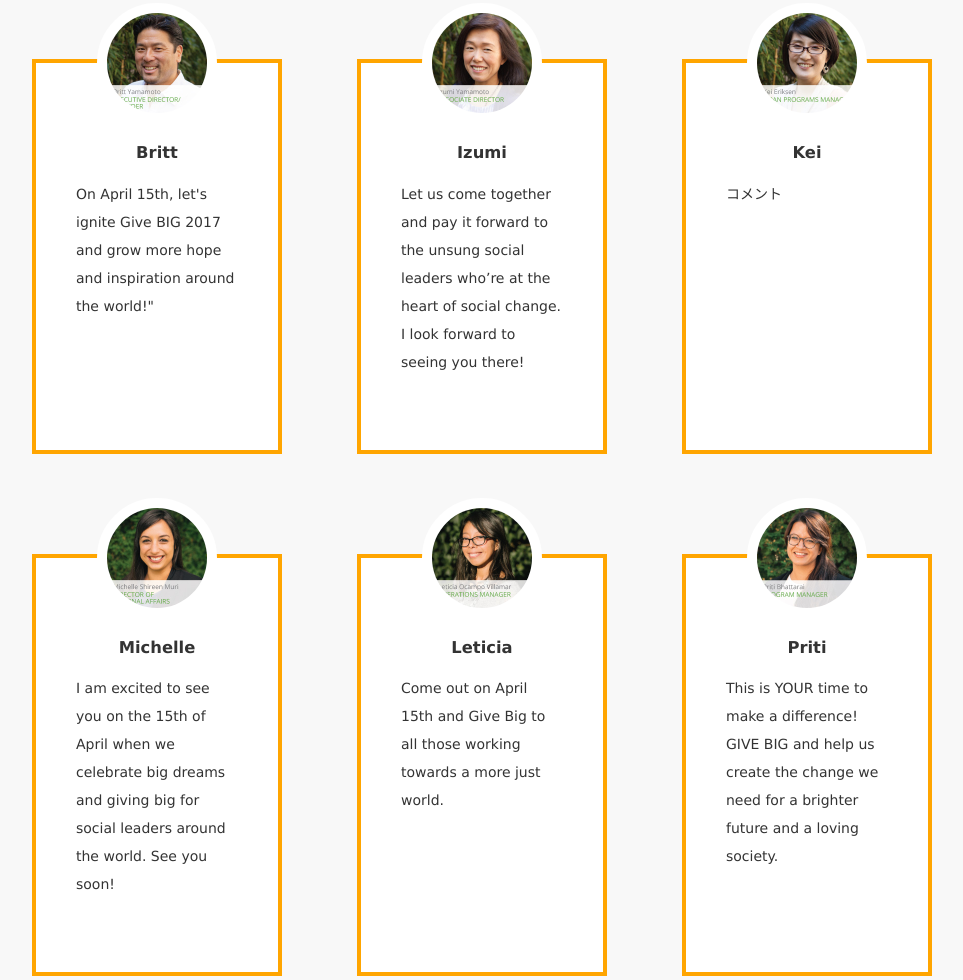
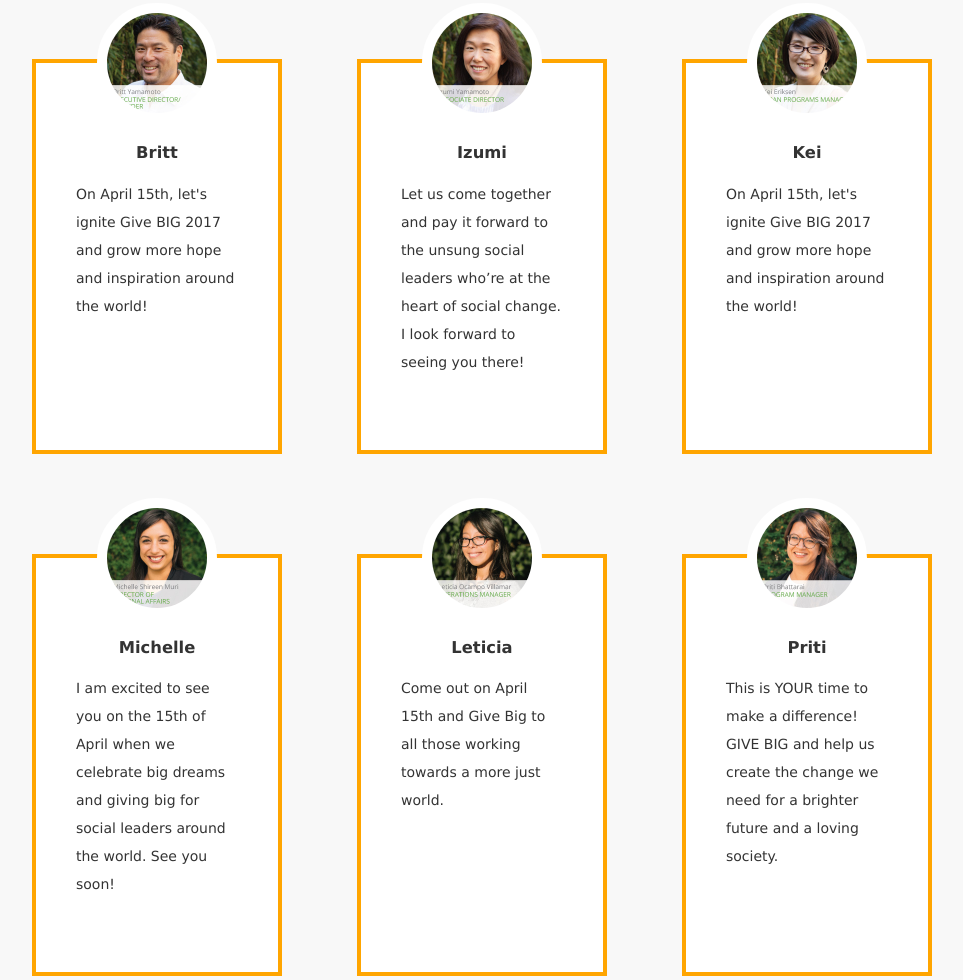
Before and after one commit to yojiroo/ileap.github.io, a plain HTML site: page index.html in a window 1280 px wide. Shown: the part 2556-3536 px from the top of the page, without its empty margins (158-1121 px from the left). Drawn offline with Linux system fonts and the light colour scheme.

Commit message:
index update done

```diff
--- a/index.html
+++ b/index.html
@@ -55,7 +55,7 @@
       <div class="user">
         <img src="img/britt-staff.jpg" width="100" height="100" alt="britt">
         <h3>Britt</h3>
-        <p>On April 15th, let's ignite Give BIG 2017 and grow more hope and inspiration around the world!"</p>
+        <p>On April 15th, let's ignite Give BIG 2017 and grow more hope and inspiration around the world!</p>
       </div>
       <div class="user">
         <img src="img/izumi-staff.jpg" width="100" height="100" alt="izumi">
@@ -65,7 +65,7 @@
       <div class="user">
         <img src="img/kei-staff.jpg" width="100" height="100" alt="kei">
         <h3>Kei</h3>
-        <p>コメント</p>
+        <p>On April 15th, let's ignite Give BIG 2017 and grow more hope and inspiration around the world!</p>
       </div>
     </div>
 
@@ -95,7 +95,7 @@
   <section class="call-to-action">
     <h2>Give big campaignに参加しよう</h2>
     <div class="container">
-      <a class="btn" href="#">キャンペーンに参加する<i class="fa fa-external-link" aria-hidden="true"></i>
+      <a class="btn" href="https://www.classy.org/give/126640/#!/donation/checkout">キャンペーンに参加する<i class="fa fa-external-link" aria-hidden="true"></i>
       </a>
     </div>
   </section>
```
